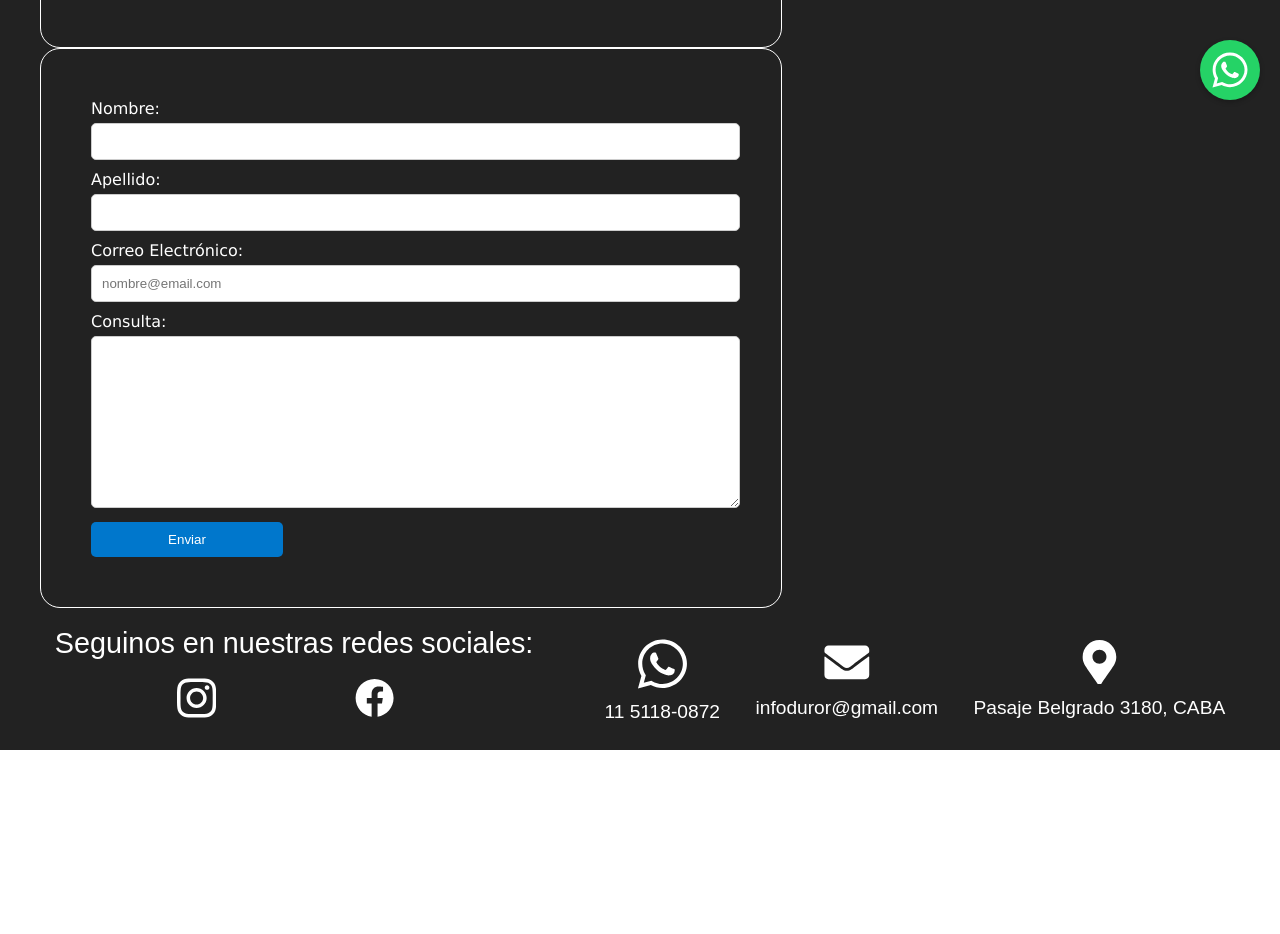
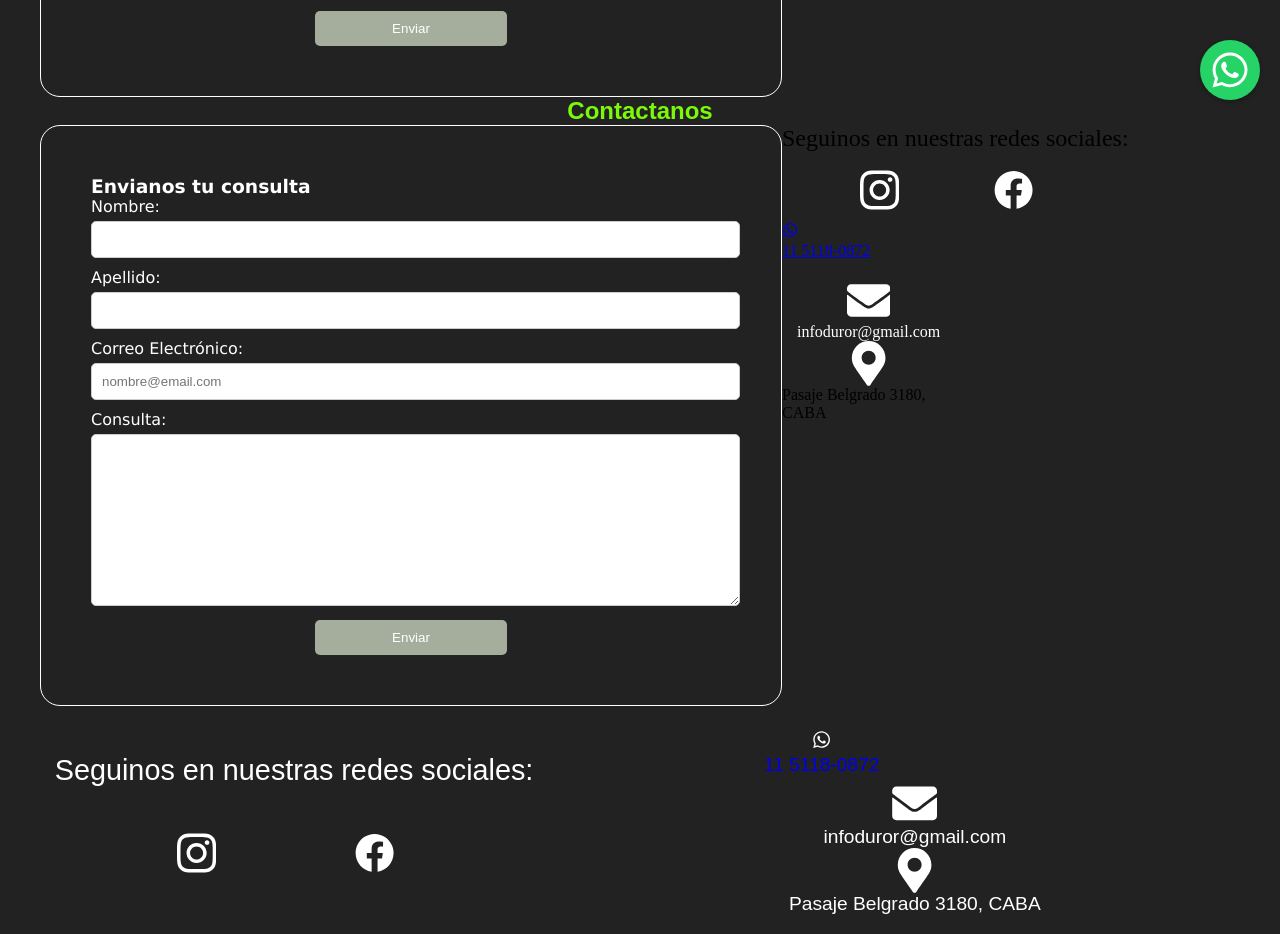
Before and after one commit to julieta2709/DurorGroup, a React (Vite) app: page /Contact in a window 1280 px wide. Shown: the part 680-1614 px from the top of the page. Before the commit the page ends 1430 px from the top, so only its background shows below. Built offline with nearby package versions, Linux system fonts and the light colour scheme; a web font is replaced by a local one.

Commit message:
agrego contactdata

```diff
--- /dev/null
+++ b/src/Components/ContactData.jsx
@@ -0,0 +1,46 @@
+import React from "react";
+import {
+  FaInstagram,
+  FaFacebook,
+  FaEnvelope,
+  FaMapMarkerAlt,
+  FaWhatsapp,
+} from "react-icons/fa";
+import "../Styles/Footer.css";
+import "../Styles/Contact-data.css"
+
+const ContactData = ({render}) => {
+  return (
+    <div className={render === "footer" ? "Footer-container" : "Contact-container"}>
+      <div className="social">
+        <p>Seguinos en nuestras redes sociales:</p>
+        <div className="social-icons">
+          <a href="https://www.instagram.com">
+            <FaInstagram className="IG" />
+          </a>
+          <a href="https://www.facebook.com">
+            <FaFacebook className="FB" />
+          </a>
+        </div>
+      </div>
+      <div className="contact-wsp">
+        <a
+          href="https://api.whatsapp.com/send?phone=5491151180872"
+          className="wsp-icon"
+        >
+          <FaWhatsapp className="wsp-number" />
+          <p>11 5118-0872</p>
+        </a>
+        <a href="mailto:infoduror@gmail.com" className="mail">
+          <FaEnvelope className="envelope" />
+          <p>infoduror@gmail.com</p>
+        </a>
+        <div className="direction">
+          <FaMapMarkerAlt className="location" />
+          <p>Pasaje Belgrado 3180, CABA</p>
+        </div>
+      </div>
+    </div>
+  );
+};
+export default ContactData;
--- a/src/Components/Footer.jsx
+++ b/src/Components/Footer.jsx
@@ -1,45 +1,9 @@
 import React from "react";
-import {
-  FaInstagram,
-  FaFacebook,
-  FaEnvelope,
-  FaMapMarkerAlt,
-  FaWhatsapp,
-} from "react-icons/fa";
-import "../Styles/Footer.css";
+import ContactData from "./ContactData";
 
 const Footer = () => {
   return (
-    <div className="Footer-container">
-      <div className="Footer-social">
-        <p>Seguinos en nuestras redes sociales:</p>
-        <div className="social-icons">
-          <a href="https://www.instagram.com">
-            <FaInstagram className="IG" />
-          </a>
-          <a href="https://www.facebook.com">
-            <FaFacebook className="FB" />
-          </a>
-        </div>
-      </div>
-      <div className="Footer-contact">
-        <a
-          href="https://api.whatsapp.com/send?phone=5491151180872"
-          className="Footer-wsp"
-        >
-          <FaWhatsapp className="WSP" />
-          <p>11 5118-0872</p>
-        </a>
-        <a href="mailto:infoduror@gmail.com" className="Footer-mail">
-          <FaEnvelope className="envelope" />
-          <p>infoduror@gmail.com</p>
-        </a>
-        <div className="Footer-direction">
-          <FaMapMarkerAlt className="location" />
-          <p>Pasaje Belgrado 3180, CABA</p>
-        </div>
-      </div>
-    </div>
+   <ContactData render="footer"/>
   );
 };
 export default Footer;
--- a/src/Components/Formulario.jsx
+++ b/src/Components/Form.jsx
@@ -1,7 +1,7 @@
 import React, { useState } from 'react';
 import "../Styles/Formulario.css"
 
-function Formulario() {
+function Form () {
   const [nombre, setNombre] = useState('');
   const [apellido, setApellido] = useState('');
   const [correo, setCorreo] = useState('');
@@ -27,6 +27,7 @@ function Formulario() {
 
   return (
     <form className='Form-container' onSubmit={handleSubmit}>
+      <h3>Envianos tu consulta</h3>
       <div>
         <label className='Form-label' htmlFor="nombre">Nombre:</label>
         <input className="Form-input" type="text" id="nombre" value={nombre} onChange={(event) => setNombre(event.target.value)} />
@@ -43,9 +44,11 @@ function Formulario() {
         <label className='Form-label' htmlFor="consulta">Consulta:</label>
         <textarea className='Form-textarea' id="consulta" value={consulta} onChange={(event) => setConsulta(event.target.value)} />
       </div>
+      <div className='button-container'>
       <button type="submit">Enviar</button>
+      </div>
     </form>
   );
 }
 
-export default Formulario;
+export default Form;
--- a/src/Pages/Contact.jsx
+++ b/src/Pages/Contact.jsx
@@ -1,9 +1,17 @@
 import React from "react";
-import Formulario from "../Components/Formulario";
+import Form from "../Components/Form";
+import ContactData from "../Components/ContactData";
+import "../Styles/Contact.css"
 
 const Contact = () => {
     return (
-        <Formulario/>
+        <div className="Contact-container">
+        <h2>Contactanos</h2>
+        <div className="Contact-content">
+        <Form/>
+        <ContactData render="contact"/>
+        </div>
+        </div>
     )
 }
 export default Contact;
--- /dev/null
+++ b/src/Styles/Contact-data.css
@@ -0,0 +1,54 @@
+.Contact-container {
+    display: flex;
+    flex-direction: column;
+  }
+  .Contact-container .social p {
+    font-size: 1.5em;
+  }
+  .Contact-container .social,
+  .direction,
+  .mail,
+  .contact-wsp {
+    display: flex;
+    flex-direction: column;
+    align-items: center;
+    justify-content: space-evenly;
+  }
+  .Contact-container .social-icons {
+    display: flex;
+    width: 100%;
+    justify-content: space-evenly;
+    margin-top: 10px;
+  }
+  .Contact-container .IG,
+  .FB,
+  .WSP,
+  .location,
+  .envelope {
+    fill: rgb(255, 255, 255);
+  }
+  .Contact-container .IG,
+  .FB,
+  .wsp-icon {
+    height: 3.5rem;
+    width: 70%;
+  }
+  .Contact-container .contact-wsp {
+    display: flex;
+    align-items: stretch;
+    width: 50%;
+    justify-content: space-between;
+  }
+  .Contact-container .location,
+  .envelope {
+    width: 25%;
+    height: 2.8rem;
+  }
+  .Contact-container .mail,
+  .contact-wsp {
+    text-decoration: none;
+  }
+  .Contact-container .mail p,
+  .wsp-number p {
+    color: rgb(255, 255, 255);
+  }
--- /dev/null
+++ b/src/Styles/Contact.css
@@ -0,0 +1,7 @@
+.Contact-container {
+    display: flex;
+}
+
+.Contact-content {
+    display: flex;
+}
--- a/src/Styles/Footer.css
+++ b/src/Styles/Footer.css
@@ -6,54 +6,54 @@
   font-size: 1.2em;
   padding: 1em;
 }
-.Footer-social p {
+.Footer-container .social p {
   font-size: 1.5em;
 }
-.Footer-social,
-.Footer-direction,
-.Footer-mail,
-.Footer-wsp {
+.Footer-container .social,
+.Footer-container .direction,
+.Footer-container .mail,
+.Footer-container .wsp-icon {
   display: flex;
   flex-direction: column;
   align-items: center;
   justify-content: space-evenly;
 }
-.social-icons {
+.Footer-container .social-icons {
   display: flex;
   width: 100%;
   justify-content: space-evenly;
   margin-top: 10px;
 }
-.IG,
-.FB,
-.WSP,
-.location,
-.envelope {
+.Footer-container .IG,
+.Footer-container .FB,
+.Footer-container .wsp-number,
+.Footer-container .location,
+.Footer-container .envelope {
   fill: rgb(255, 255, 255);
 }
-.IG,
-.FB,
-.WSP {
+.Footer-container .IG,
+.Footer-container .FB,
+.Footer-container .WSP {
   height: 3.5rem;
   width: 70%;
 }
-.Footer-contact {
+.Footer-container .contact-wsp {
   display: flex;
   align-items: stretch;
   width: 50%;
   justify-content: space-between;
 }
-.location,
-.envelope {
+.Footer-container .location,
+.Footer-container .envelope {
   width: 25%;
   height: 2.8rem;
 }
-.Footer-mail,
-.Footer-wsp {
+.Footer-container .mail,
+.Footer-container .wsp-icon {
   text-decoration: none;
 }
-.Footer-mail p,
-.Footer-wsp p {
+.Footer-container .mail p,
+.Footer-container .wsp-number p {
   color: rgb(255, 255, 255);
 }
 
--- a/src/Styles/Formulario.css
+++ b/src/Styles/Formulario.css
@@ -31,9 +31,12 @@
 .Form-textarea {
   height: 150px;
 }
+.button-container {
+  text-align: center;
+}
 
 button[type="submit"] {
-    background-color: #0077cc;
+  background-color: #a5ae9d;
   color: #fff;
   padding: 10px 20px;
   border: none;
@@ -43,5 +46,5 @@
 }
 
 button[type="submit"]:hover {
-    background-color: #005fa3;
+  background-color: #00aae9;
 }
--- a/src/Styles/WhatsappButton.css
+++ b/src/Styles/WhatsappButton.css
@@ -1,4 +1,4 @@
-.WspButton-container{
+.WspButton-container {
   position: fixed;
   bottom: 20px;
   right: 20px;
@@ -17,3 +17,6 @@
   outline: none;
   cursor: pointer;
 }
+.WspButton-container:hover {
+    background-color: #00cc86;
+}
```
Lines whose indentation alone changed are shown as unchanged.
